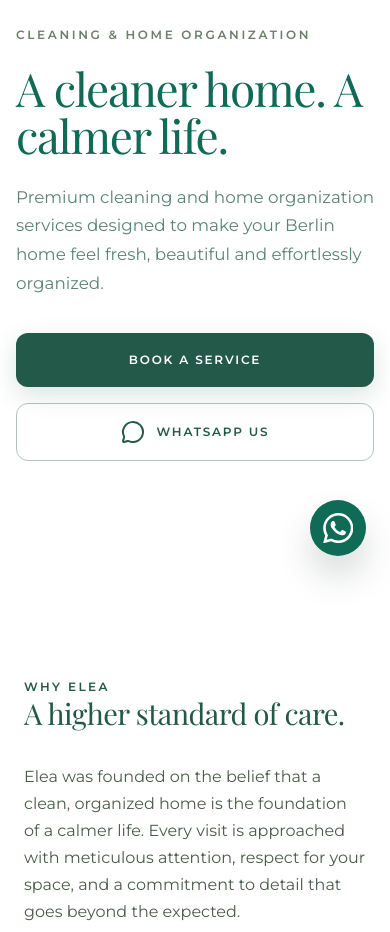
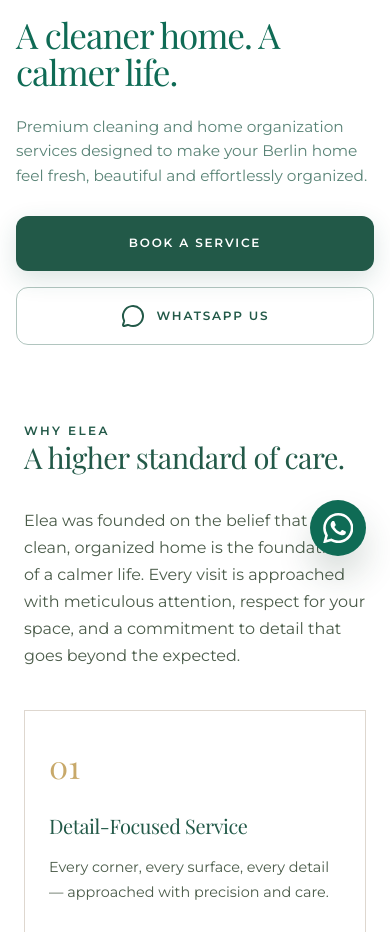
Before and after one commit to web246/elea, a plain HTML site: page index.html in a window 390 px wide. Shown: the part 264-1196 px from the top of the page. Drawn offline with nearby package versions, Linux system fonts and the light colour scheme.

Commit message:
Improve mobile hero and layout polish

```diff
--- a/app.js
+++ b/app.js
@@ -498,9 +498,12 @@ function initNavbar() {
 function initReveal() {
   const observer = new IntersectionObserver((entries) => {
     entries.forEach((entry) => {
-      if (entry.isIntersecting) entry.target.classList.add('is-visible');
-    });
-  }, { threshold: 0.15, rootMargin: '0px 0px -60px 0px' });
+      if (entry.isIntersecting) {
+        entry.target.classList.add('is-visible');
+        observer.unobserve(entry.target);
+      }
+    });
+  }, { threshold: 0.12, rootMargin: '0px 0px -20px 0px' });
   document.querySelectorAll('.scroll-reveal').forEach((el) => observer.observe(el));
 }
 
--- a/style.css
+++ b/style.css
@@ -78,8 +78,8 @@ main { flex: 1; }
   padding-right: 1.5rem;
 }
 .elea-section {
-  padding-top: clamp(3.5rem, 3rem + 3vw, 7rem);
-  padding-bottom: clamp(3.5rem, 3rem + 3vw, 7rem);
+  padding-top: clamp(2.5rem, 2rem + 1.8vw, 4.5rem);
+  padding-bottom: clamp(2.5rem, 2rem + 1.8vw, 4.5rem);
 }
 .elea-eyebrow {
   font-family: var(--font-body);
@@ -179,8 +179,8 @@ textarea.elea-input { resize: vertical; }
 
 .scroll-reveal {
   opacity: 0;
-  transform: translateY(20px);
-  transition: opacity .8s cubic-bezier(0.22,1,0.36,1), transform .8s cubic-bezier(0.22,1,0.36,1);
+  transform: translateY(10px);
+  transition: opacity .35s ease-out, transform .35s ease-out;
 }
 .scroll-reveal.is-visible {
   opacity: 1;
@@ -188,15 +188,15 @@ textarea.elea-input { resize: vertical; }
 }
 
 @keyframes fade-up {
-  from { opacity: 0; transform: translateY(20px); }
+  from { opacity: 0; transform: translateY(10px); }
   to { opacity: 1; transform: translateY(0); }
 }
 @keyframes slide-in-right {
-  from { opacity: 0; transform: translateX(40px); }
+  from { opacity: 0; transform: translateX(18px); }
   to { opacity: 1; transform: translateX(0); }
 }
-.fade-up { animation: fade-up 0.4s ease-out; }
-.slide-in-right { animation: slide-in-right 0.4s ease-out; }
+.fade-up { animation: fade-up 0.25s ease-out; }
+.slide-in-right { animation: slide-in-right 0.25s ease-out; }
 
 .text-foreground { color: hsl(var(--foreground)); }
 .text-background { color: hsl(var(--background)); }
@@ -554,6 +554,7 @@ textarea.elea-input { resize: vertical; }
   display: flex;
   align-items: center;
   overflow: hidden;
+  isolation: isolate;
 }
 .hero-bg {
   position: absolute;
@@ -561,6 +562,8 @@ textarea.elea-input { resize: vertical; }
   width: 100%;
   height: 100%;
   object-fit: cover;
+  object-position: center center;
+  display: block;
 }
 .hero-overlay {
   position: absolute;
@@ -1861,6 +1864,37 @@ html, body { max-width: 100vw; overflow-x: hidden; }
 .hidden { display:none !important; }
 
 @media (max-width: 639px) {
+  .hero {
+    min-height: 72vh;
+    align-items: flex-end;
+    background: linear-gradient(to right, hsl(var(--background) / 0.84), hsl(var(--background) / 0.5));
+  }
+  .hero-bg {
+    object-position: center center;
+    transform: scale(1.06);
+  }
+  .hero-overlay {
+    background: linear-gradient(to right, hsl(var(--background) / 0.9), hsl(var(--background) / 0.62) 44%, hsl(var(--background) / 0.2));
+  }
+  .hero-content {
+    padding-top: 5rem;
+    padding-bottom: 2.25rem;
+  }
+  .hero-inner {
+    max-width: 100%;
+  }
+  .hero-headline {
+    font-size: clamp(2.1rem, 9vw, 3.1rem);
+    line-height: 1.05;
+  }
+  .hero-body {
+    max-width: 100%;
+    font-size: 0.96rem;
+    line-height: 1.6;
+  }
+  .hero-actions {
+    margin-top: 1.75rem;
+  }
   .hero-manifesto { display: none; }
 }
 
```
